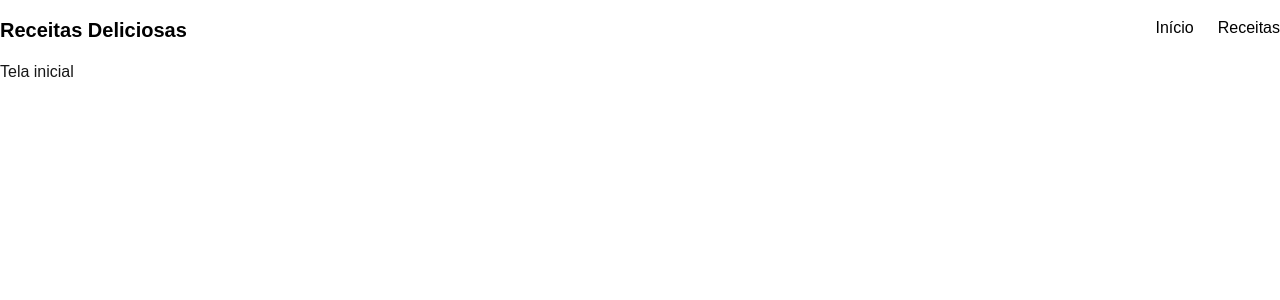
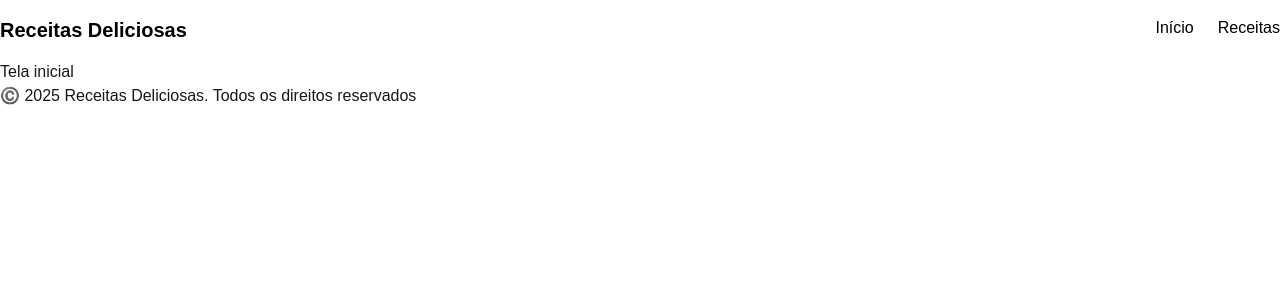
Before and after one commit to fabriciopontesf/Receitas, a Next.js app: page / in a window 1280 px wide. Shown: the top 300 px of the page. Built offline with nearby package versions, Linux system fonts and the light colour scheme.

Commit message:
feat: estrutura do footer

```diff
--- a/src/app/layout.tsx
+++ b/src/app/layout.tsx
@@ -2,6 +2,7 @@ import type { Metadata } from "next";
 import { Inter } from "next/font/google";
 import "./globals.css";
 import Header from "@/components/Header";
+import Footer from "@/components/Footer";
 
 const inter = Inter({
   variable: "--font-inter",
@@ -26,6 +27,7 @@ export default function RootLayout({
       >
         <Header />
         {children}
+        <Footer />
       </body>
     </html>
   );
--- /dev/null
+++ b/src/components/Footer/index.tsx
@@ -0,0 +1,9 @@
+export default function Footer() {
+    return (
+        <footer>
+            <div>
+                <p>©️ 2025 Receitas Deliciosas. Todos os direitos reservados</p>
+            </div>
+        </footer>
+    )
+}
```
